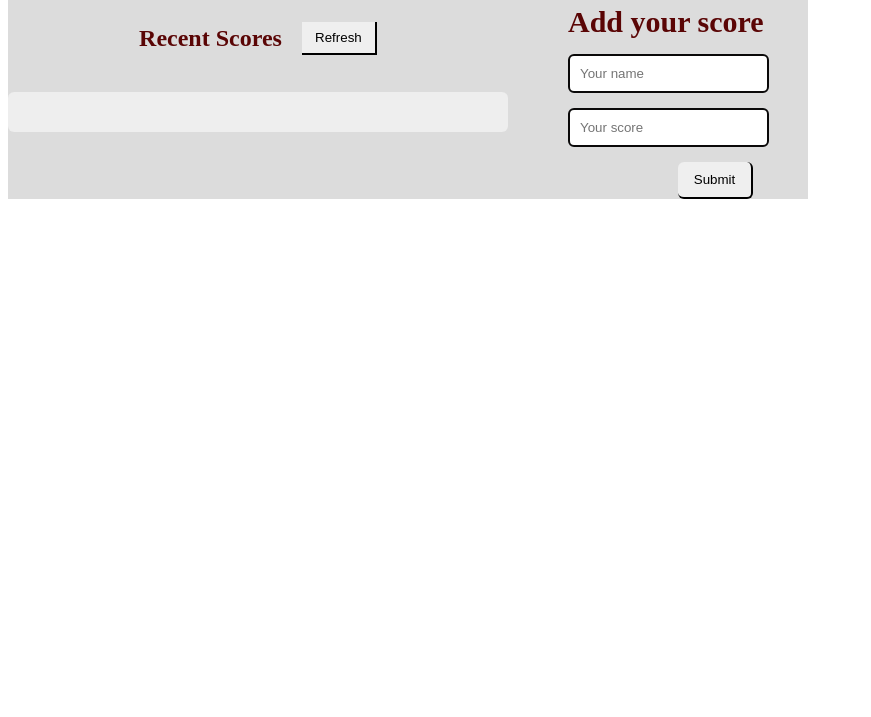
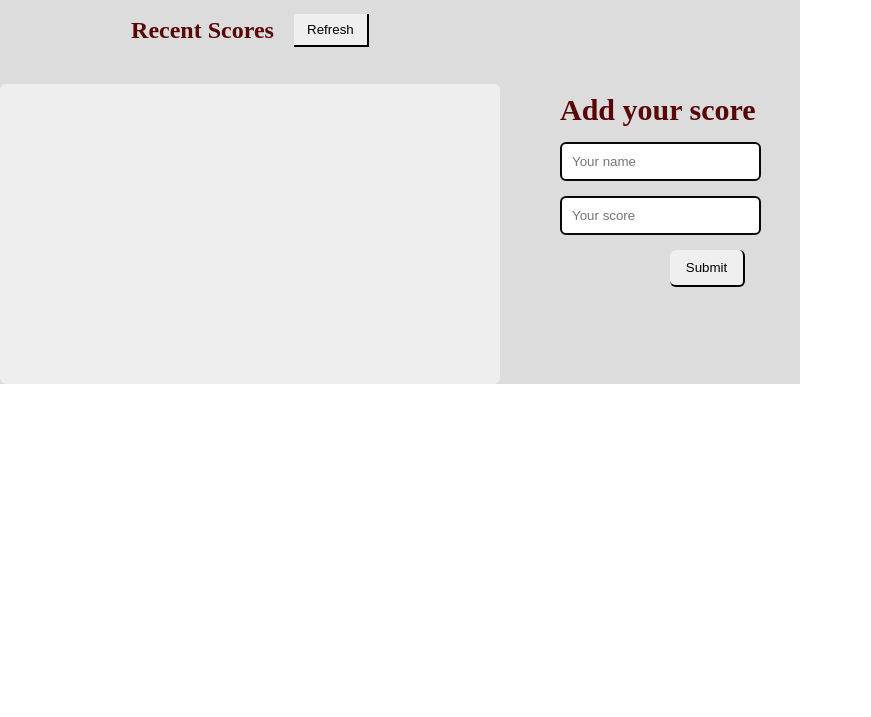
Before and after one commit to Reem-lab/Leaderboard-Api, a website built with webpack: page src/index.html in a window 1280 px wide. Shown: the part 83-800 px from the top of the page, without its empty margins (0-871 px from the left). Built offline with nearby package versions, Linux system fonts and the light colour scheme.

Commit message:
Add styles to project

```diff
--- a/src/style.css
+++ b/src/style.css
@@ -4,6 +4,8 @@
 
 body {
   color: rgb(90 5 5);
+  margin: 0;
+  padding: 0;
 }
 
 .Whole-container,
@@ -80,6 +82,8 @@ body {
   display: flex;
   flex-direction: column;
   width: 500px;
+  height: 300px;
+  overflow-y: scroll;
 }
 
 .scores .score {
```
